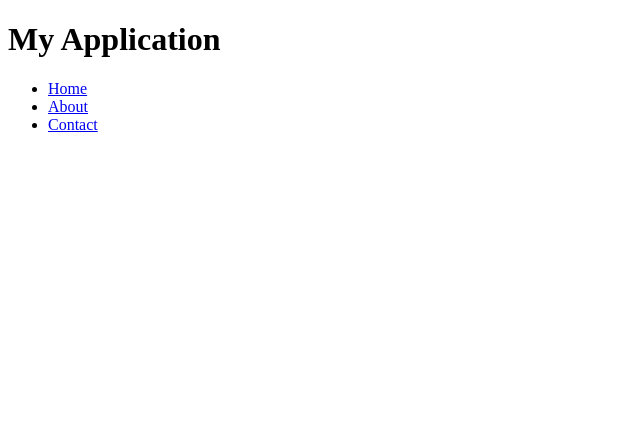
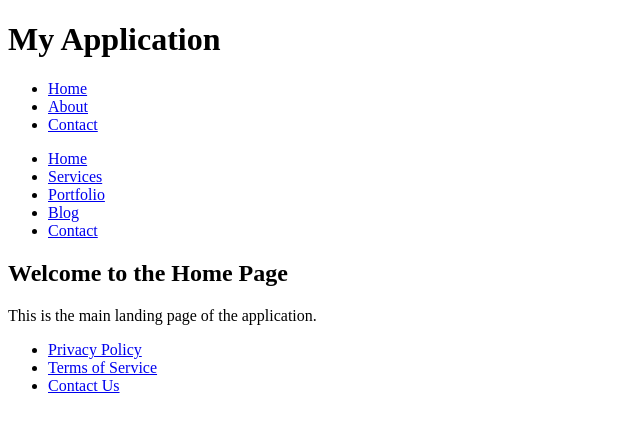
Before and after one commit to jokenji19/Sito-myself, a Vue app: page / in a window 1280 px wide. Shown: the top 432 px of the page, without its empty margins (0-640 px from the left). Built offline with nearby package versions, Linux system fonts and the light colour scheme.

Commit message:
aggiunta footer, navbar, homepage, footer e configurazione router

```diff
--- a/src/App.vue
+++ b/src/App.vue
@@ -1,12 +1,18 @@
 
 <script setup>
+
 import { Header } from './components';
+import { Navbar } from './components';
+import { Footer } from './components';
+
 </script>
 
 <template>
   <div>
-    <Header />
+    <Header /> <Navbar />
+    <RouterView /> <Footer />
   </div>
+
 
 </template>
 
--- /dev/null
+++ b/src/components/Footer.vue
@@ -0,0 +1,19 @@
+<script>
+</script>
+
+<template>
+    <nav class="footer">
+        <ul>
+            <li><a href="#privacy">Privacy Policy</a></li>
+            <li><a href="#terms">Terms of Service</a></li>
+            <li><a href="#contact">Contact Us</a></li>
+        </ul>
+
+    </nav>
+
+</template>
+
+<style scoped>
+
+
+</style>
--- /dev/null
+++ b/src/components/Navbar.vue
@@ -0,0 +1,19 @@
+<script>
+</script>
+
+<template>
+    <nav class="navbar">
+        <ul>
+            <li><a href="#home">Home</a></li>
+            <li><a href="#services">Services</a></li>
+            <li><a href="#portfolio">Portfolio</a></li>
+            <li><a href="#blog">Blog</a></li>
+            <li><a href="#contact">Contact</a></li>
+        </ul>
+    </nav>
+
+</template>
+
+<style scoped>
+
+</style>
--- a/src/components/index.js
+++ b/src/components/index.js
@@ -1 +1,3 @@
 export { default as Header } from './Header.vue';
+export { default as Navbar } from './Navbar.vue';
+export { default as Footer } from './Footer.vue';
--- a/src/main.js
+++ b/src/main.js
@@ -1,6 +1,7 @@
 import { createApp } from 'vue'
 import App from './App.vue'
+import router from './router'
 
 const app = createApp(App);
-
-createApp(App).mount('#app')
+app.use(router) // <--- Usa il router
+app.mount('#app')
--- /dev/null
+++ b/src/router/index.js
@@ -0,0 +1,18 @@
+import { createRouter, createWebHistory } from 'vue-router';
+import { HomePage } from '../views';
+
+const routes = [
+{
+    path: '/', // L'URL per questa rotta (la radice del sito)
+    name: 'home', // Un nome univoco per la rotta
+    component: HomePage // Il componente da caricare
+}
+];
+
+const router = createRouter({
+history: createWebHistory(),
+routes,
+});
+
+
+export default router;
--- /dev/null
+++ b/src/views/HomePage.vue
@@ -0,0 +1,12 @@
+<script>
+</script>
+
+<template>
+    <nav class="homepage">
+        <h2>Welcome to the Home Page</h2>
+        <p>This is the main landing page of the application.</p>
+    </nav>
+</template>
+
+<style scoped>
+</style>
--- /dev/null
+++ b/src/views/index.js
@@ -0,0 +1 @@
+export { default as HomePage } from './HomePage.vue';
```
Also changed, not shown: router/index.js (deleted), src/helpers/api.js (added), views/index.js (deleted).
